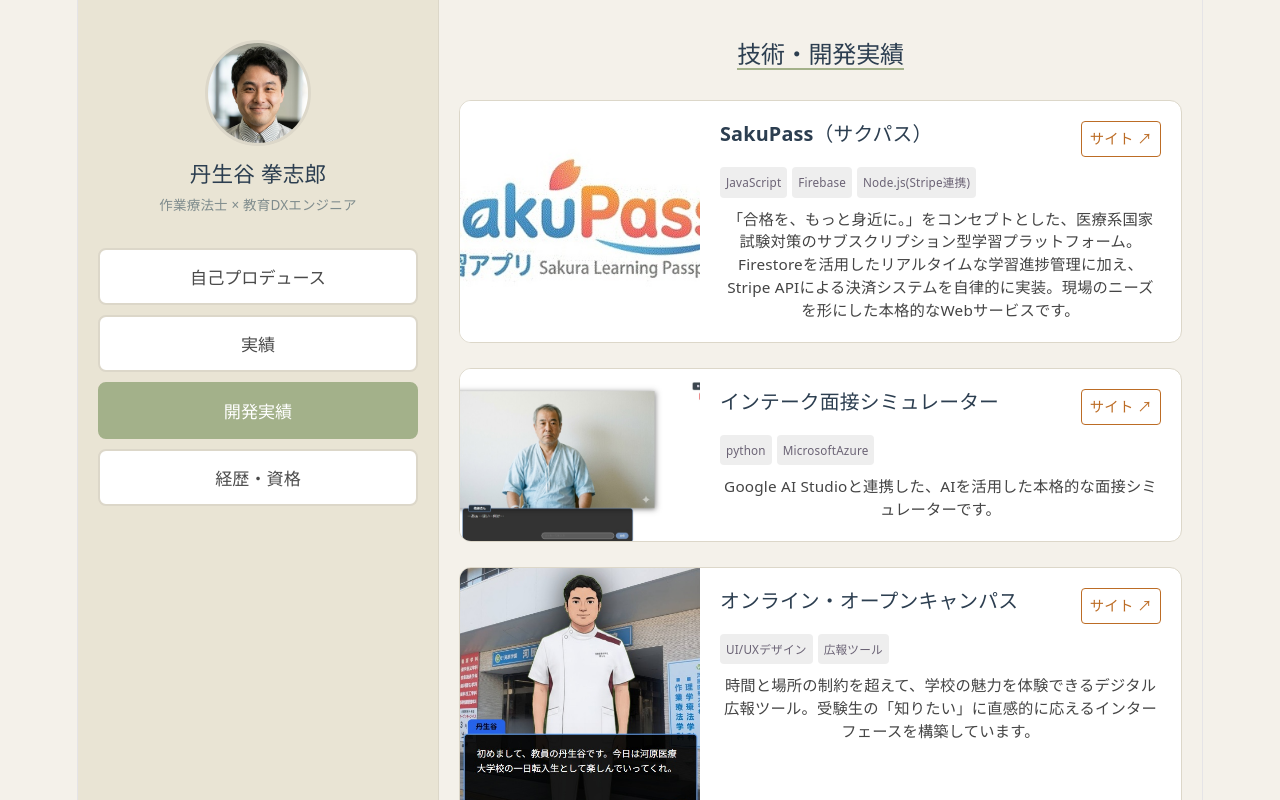
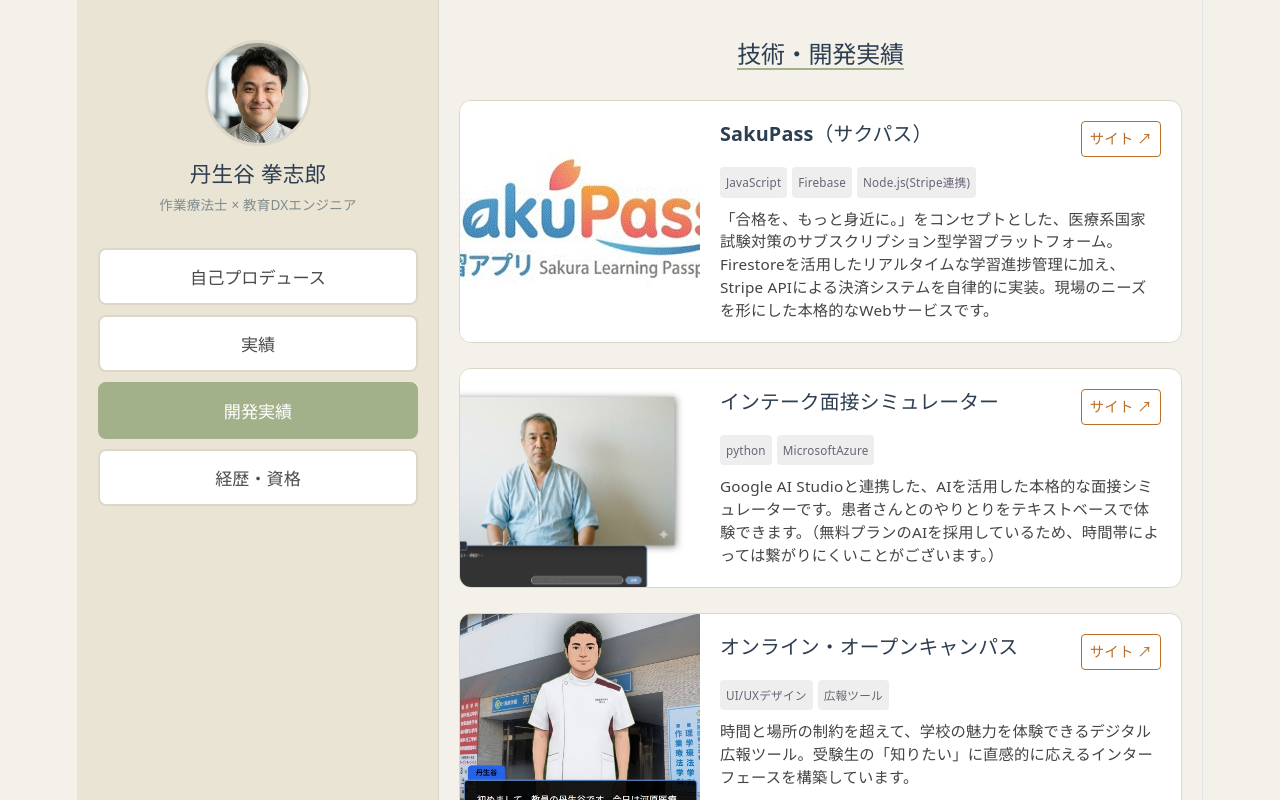
Before and after one commit to hungryot711-bot/my-portfolio, a React (Vite) app: page / in a window 1280 px wide. Both pictures are taken after a click on the button "開発実績". Shown: the top 800 px of the page. Built offline with nearby package versions, Linux system fonts and the light colour scheme.

Commit message:
微修正を加える

```diff
--- a/src/components/Sections.tsx
+++ b/src/components/Sections.tsx
@@ -130,7 +130,7 @@
       url: "https://sato-interview-system-e2hnaefgaxd7hhdx.southeastasia-01.azurewebsites.net/",
       image: "aisimu.jpg",
       tags: ["python", "MicrosoftAzure"],
-      desc: "Google AI Studioと連携した、AIを活用した本格的な面接シミュレーターです。"
+      desc: "Google AI Studioと連携した、AIを活用した本格的な面接シミュレーターです。患者さんとのやりとりをテキストベースで体験できます。（無料プランのAIを採用しているため、時間帯によっては繋がりにくいことがございます。）"
     },
     {
       title: "オンライン・オープンキャンパス",
@@ -187,7 +187,7 @@
                 ))}
               </div>
               {/* 変数名を app.description から app.desc に統一しました */}
-              <p style={{ fontSize: '0.85rem', color: colors.text, lineHeight: '1.5', margin: 0 }}>{app.desc}</p>
+              <p style={{ fontSize: '0.85rem', color: colors.text, lineHeight: '1.5', margin: 0, textAlign: 'left' }}>{app.desc}</p>
             </div>
           </div>
         ))}
```
